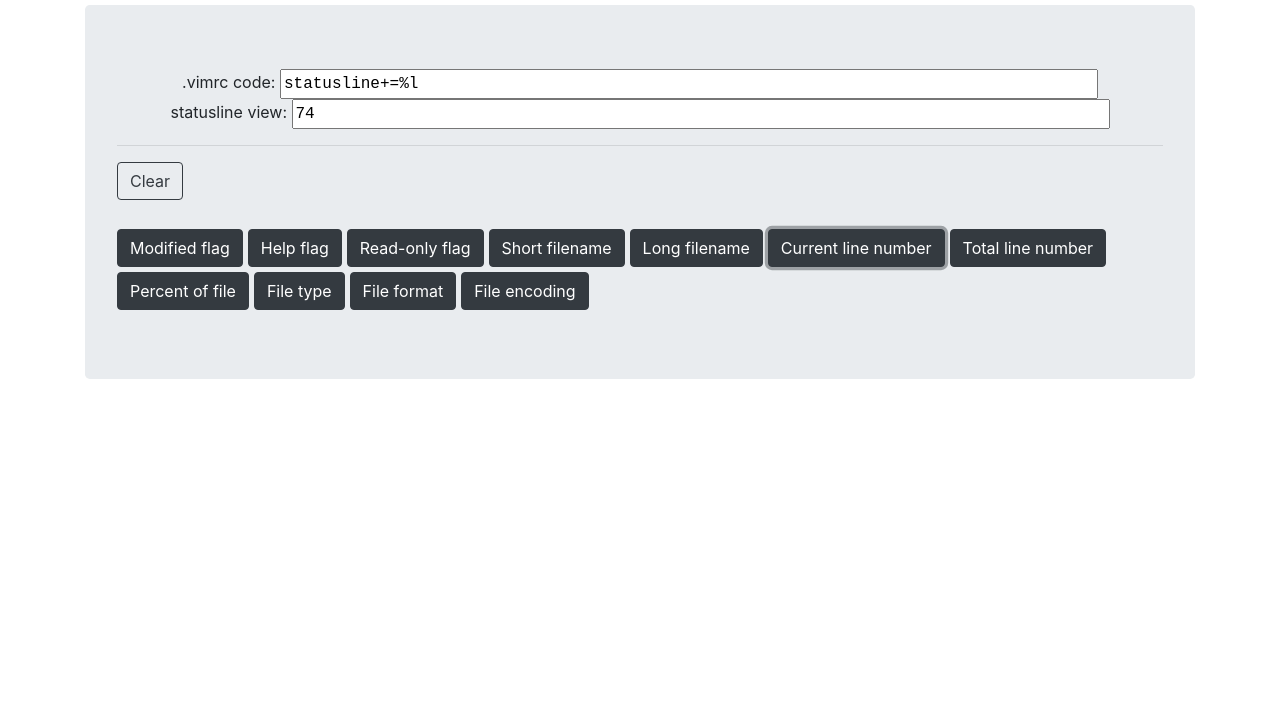
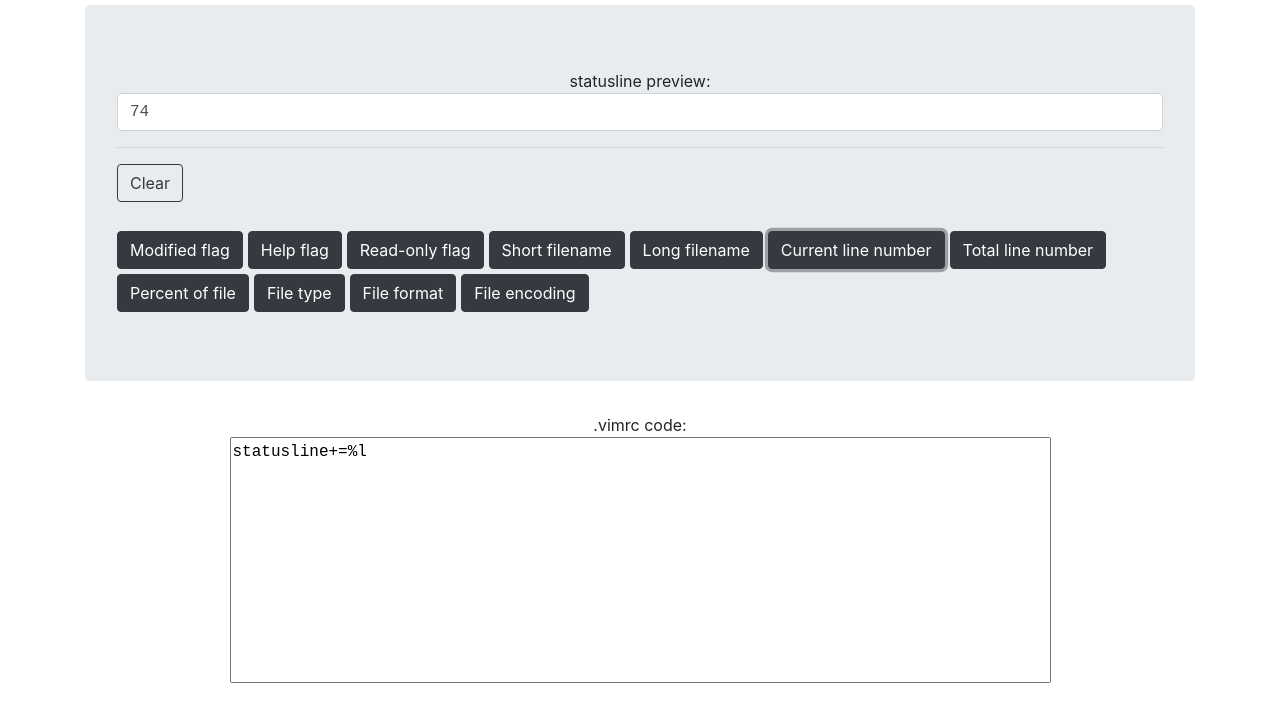
Before and after one commit to tomdaly/vim-statusline-generator, a plain HTML site: page index.html in a window 1280 px wide. Both pictures are taken after a click on the button "Current line number". Shown: the part 51-772 px from the top of the page. Drawn offline with nearby package versions, Linux system fonts and the light colour scheme.

Commit message:
Improve vimrc output code section to be multi-linew

```diff
--- a/Generator.js
+++ b/Generator.js
@@ -78,12 +78,9 @@ Generator.prototype.removeAllElements = function() {
 
 Generator.prototype.buildOutput = function() {
     let output = "";
-    if (this.elements.length) {
-        output = "statusline+=";
-    }
     for (let i = 0; i < this.elements.length; i++) {
         let curr = this.elements[i];
-        output += curr.out;
+        output += "statusline+=" + curr.out + "\n";
     }
     return output;
 };
@@ -122,15 +119,15 @@ GeneratorDom.prototype.init = function() {
 GeneratorDom.prototype.update = function() {
     const output = document.getElementById("output");
     const preview = document.getElementById("preview");
-    output.setAttribute("value", this.generator.buildOutput());
-    preview.setAttribute("value", this.generator.buildPreview());
+    output.value = this.generator.buildOutput();
+    preview.value = this.generator.buildPreview();
 };
 
 GeneratorDom.prototype.clear = function() {
     const output = document.getElementById("output");
     const preview = document.getElementById("preview");
-    output.setAttribute("value", "");
-    preview.setAttribute("value", "");
+    output.value = "";
+    preview.value = "";
     this.generator.removeAllElements();
 };
 
--- a/index.html
+++ b/index.html
@@ -17,16 +17,17 @@
       <div class="jumbotron">
         <div class="panel panel-default" style="text-align:center;">
           <div class="panel-body">
-            .vimrc code:
-            <input type="text" size="80" id="output" value="" style="font-family:monospace;" readonly>
-            <br>
-            statusline view:
-            <input type="text" size="80" id="preview" value="" style="font-family:monospace;" readonly>
+            statusline preview:<br>
+            <input type="text" class="form-control" id="preview" value="" style="font-family:monospace;background-color:#fff" readonly>
           </div>
         </div>
         <hr>
         <button id="clearButton" type="button" class="btn btn-outline-dark">Clear</button><br><br>
         <div id="options"></div>
+      </div>
+      <div style="text-align: center;">
+        .vimrc code:<br>
+        <textarea type="text" id="output" cols="80" rows="10" value="" style="font-family:monospace;resize:none;" readonly></textarea>
       </div>
     </div>
 
```
